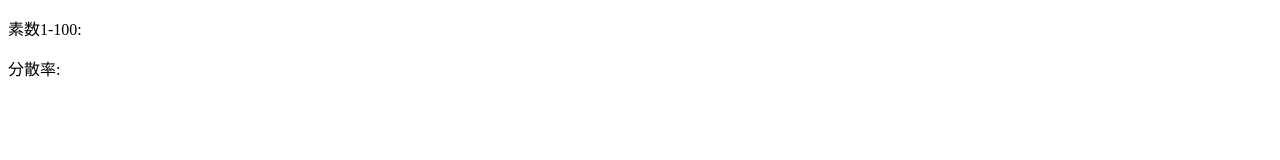
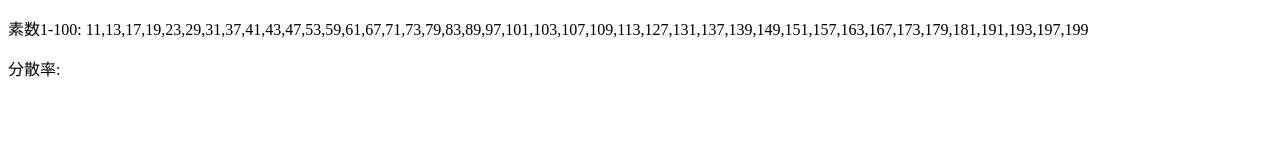
Before and after one commit to Sakalt/Sakaltlibraries, a plain HTML site: page 1.2.html in a window 1280 px wide. Drawn offline with Linux system fonts and the light colour scheme.

Commit message:
Update 1.2.html

```diff
--- a/1.2.html
+++ b/1.2.html
@@ -14,7 +14,7 @@
         const varianceElement = document.getElementById('variance');
 
         // 計算結果を表示
-        primeElement.textContent = MathPlus.prime(10, 200);
+        primeElement.textContent = MathPlus.primes(10, 200);
         varianceElement.textContent = MathPlus.variance(12, 47, 2);
     </script>
 </body>
```
